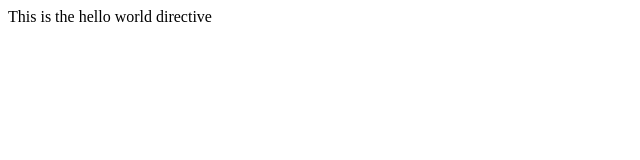
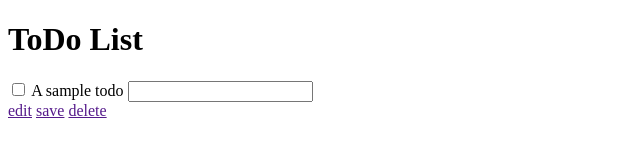
Before and after one commit to CarrylSorene/treehouse-todo, a plain HTML site: page index.html in a window 1280 px wide. Shown: the whole page, without its empty margins (0-640 px from the left). Drawn offline with Linux system fonts and the light colour scheme.

Commit message:
Removed hello-world example. Added todo list to index.html

```diff
--- a/index.html
+++ b/index.html
@@ -2,19 +2,27 @@
 <html lang="en">
 <head>
   <meta charset="UTF-8">
-  <title>ToDo</title>
+  <title>ToDo List</title>
   <link href="https://fonts.googleapis.com/css?family=Varela+Round" rel="stylesheet" type="text/css">
   <link href="styles/main.css" rel="stylesheet" type="text/css">
 </head>
 <body ng-app="todoListApp">
 
-<!-- not camel case because html is usually lowercase-->
-  <div hello-world></div>
-  <hello-world></hello-world>
+<h1>ToDo List</h1>
+<div class="list">
+  <input type="checkbox"/>
+  <label class="editing-label">A sample todo</label>
+  <input class="editing-label" type="text"/>
+</div>
+<div class="actions">
+  <a href="">edit</a>
+  <a href="">save</a>
+  <a href="" class="delete">delete</a>
+<!-- anchor tags empty so they don't trigger page navigation-->
+</div>
 
 <script src="vendor/angular.min.js" type="text/javascript"></script>
 <script src="scripts/app.js" type="text/javascript"></script>
-<script src="scripts/hello-world.js" type="text/javascript"></script>
 
 </body>
 </html>
--- a/scripts/hello-world.js
+++ /dev/null
@@ -1,9 +0,0 @@
-//no [] so it looks for existing app
-angular.module("todoListApp")
-.directive("helloWorld", function() {
-  return {
-    template: "This is the hello world directive",
-    restrict: "E"
-  // E to restrict as an element only, not an attribute
-  };
-});
```
